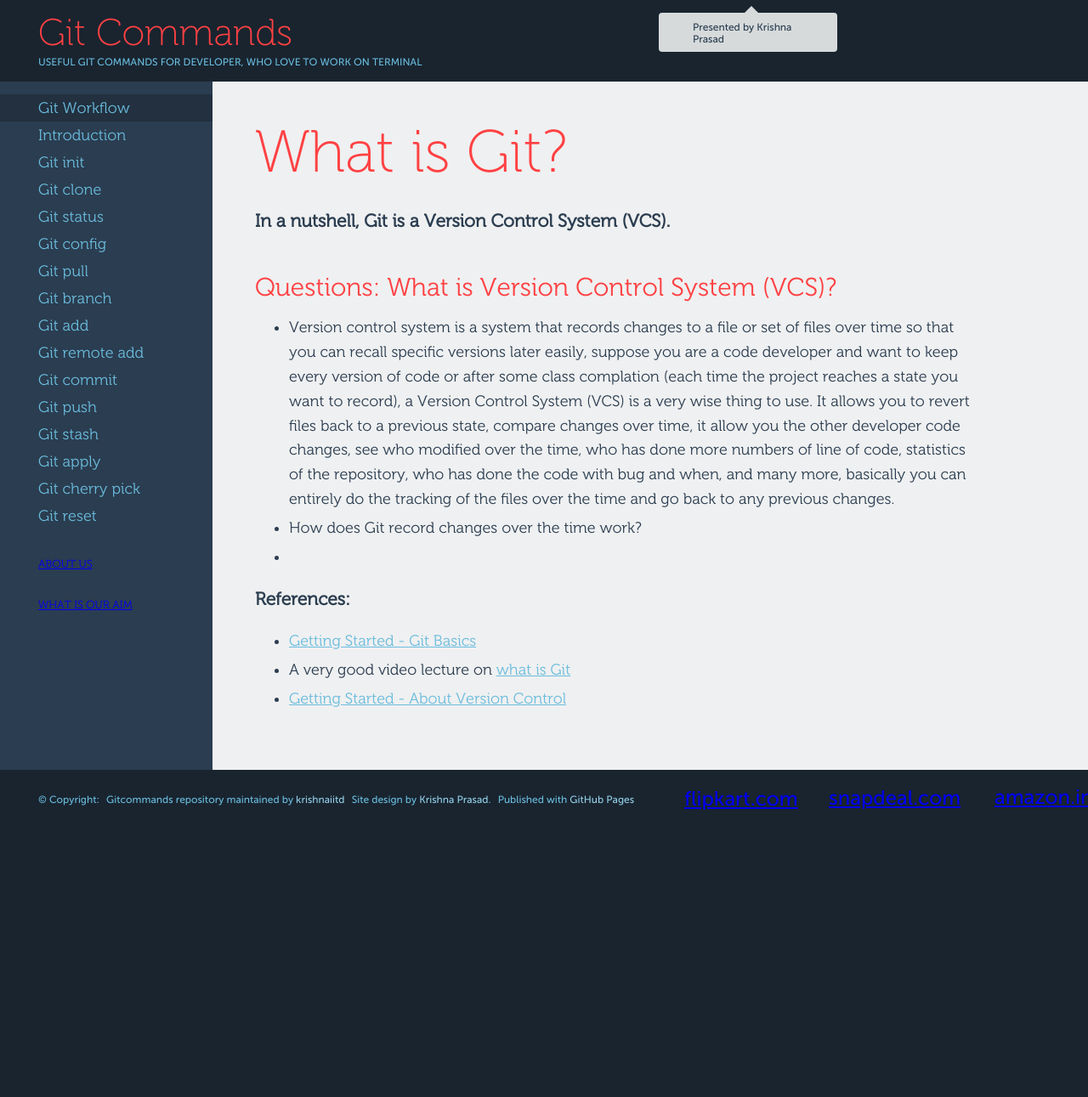
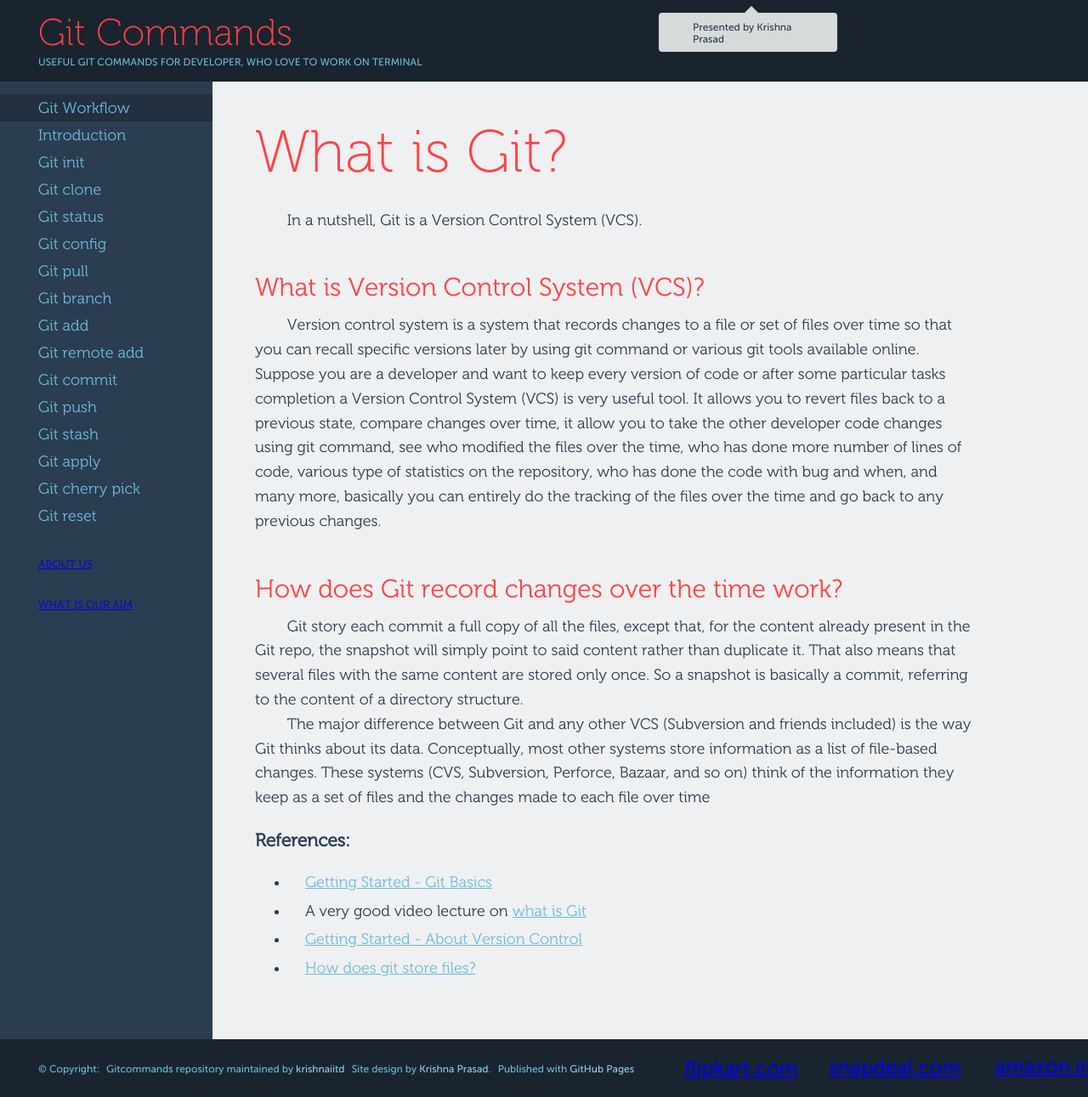
Before and after one commit to krishnaiitd/gitcommands, a Jekyll site: the page built from what-is-git/index.html, in a window 1280 px wide. Shown: the whole page at 85% size. Built offline with Jekyll 4.4.1, drawn with Linux system fonts in a browser that asks for light colours; comment, search, counter and statistics services are not loaded; before the commit the page ends 974 px from its top, so only the background shows below that.

Commit message:
Modified the what is git

```diff
--- a/css/custom.css
+++ b/css/custom.css
@@ -17,3 +17,9 @@
   margin-top:-22px;
   font-size: 200%;
 }
+.indent10 {
+    text-indent: 10mm;
+}
+.indent5 {
+    text-indent: 5mm;
+}
--- a/what-is-git/index.html
+++ b/what-is-git/index.html
@@ -6,28 +6,40 @@ keywords: git commands, git hard reset, git branch, git push, git apply, git sta
 ---
 <article id="what-is-git">
     <h1>What is Git?</h1>
-  <h3> In a nutshell, Git is a Version Control System (VCS).</h3>
-  <h2> Questions: What is Version Control System (VCS)?</h2>
-  <ul>
-    <li>
+    <div class="indent10">
+        In a nutshell, Git is a Version Control System (VCS).
+    </div>
+    <h2>What is Version Control System (VCS)?</h2>
+    <div class="indent10">
         Version control system is a system that records changes to a file or set of
-      files over time so that you can recall specific versions later easily,
-      suppose you are a code developer and want to keep every version of code
-      or after some class complation (each time the project reaches a state you
-      want to record), a Version Control System (VCS) is a very wise thing to use.
+        files over time so that you can recall specific versions later by using git command or various git tools available online. Suppose you are a developer and want to keep every version of code
+        or after some particular tasks completion a Version Control System (VCS) is very useful tool.
         It allows you to revert files back to a previous state, compare changes over
-      time, it allow you the other developer code changes, see who modified over
-      the time, who has done more numbers of line of code, statistics of the repository,
+        time, it allow you to take the other developer code changes using git command, see who modified the files over
+        the time, who has done more number of lines of code, various type of statistics on the repository,
         who has done the code with bug and when, and many more, basically you can
         entirely do the tracking of the files over the time and go back to any
         previous changes.
+    </div>
+    <h2>How does Git record changes over the time work?</h2>
+    <div class="indent10">
+        Git story each commit a full copy of all the files, except that, for the content already present in the Git repo, the snapshot will simply point to said content rather than duplicate it. That also means that several files with the same content are stored only once. So a snapshot is basically a commit, referring to the content of a directory structure.
+    </div>
+    <div class="indent10">
+        The major difference between Git and any other VCS (Subversion and friends included) is the way Git thinks about its data.
+        Conceptually, most other systems store information as a list of file-based changes. These systems (CVS, Subversion, Perforce, Bazaar, and so on) think of the information they keep as a set of files and the changes made to each file over time
+    </div>
+
+
+    <h3> References: </h3>
+    <ul class="indent5">
+        <li><a href="http://git-scm.com/book/en/v2/Getting-Started-Git-Basics" rel="nofollow" target="_blank">Getting Started - Git Basics</a></li>
+        <li> A very good video lecture on <a href="http://git-scm.com/video/what-is-git" rel="nofollow" target="_blank">what is Git </a>
         </li>
-    <li>How does Git record changes over the time work?<li>
-  </ul>
-  <h3> References: </h3>
-    <ul>
-      <li><a href="http://git-scm.com/book/en/v2/Getting-Started-Git-Basics" rel="nofollow" target="_blank">Getting Started - Git Basics</a>
-      <li> A very good video lecture on <a href="http://git-scm.com/video/what-is-git" rel="nofollow" target="_blank">what is Git </a>
-      <li> <a href="http://git-scm.com/book/en/v2/Getting-Started-About-Version-Control" rel="nofollow" target="_blank">Getting Started - About Version Control</a>
+        <li> <a href="http://git-scm.com/book/en/v2/Getting-Started-About-Version-Control" rel="nofollow" target="_blank">Getting Started - About Version Control</a></li>
+        <li> <a href="https://stackoverflow.com/questions/8198105/how-does-git-store-files" rel="nofollow" target="_blank">How does git store files?
+
+</a></li>
+
     </ul>
 </article>
```
Lines whose indentation alone changed are shown as unchanged.
